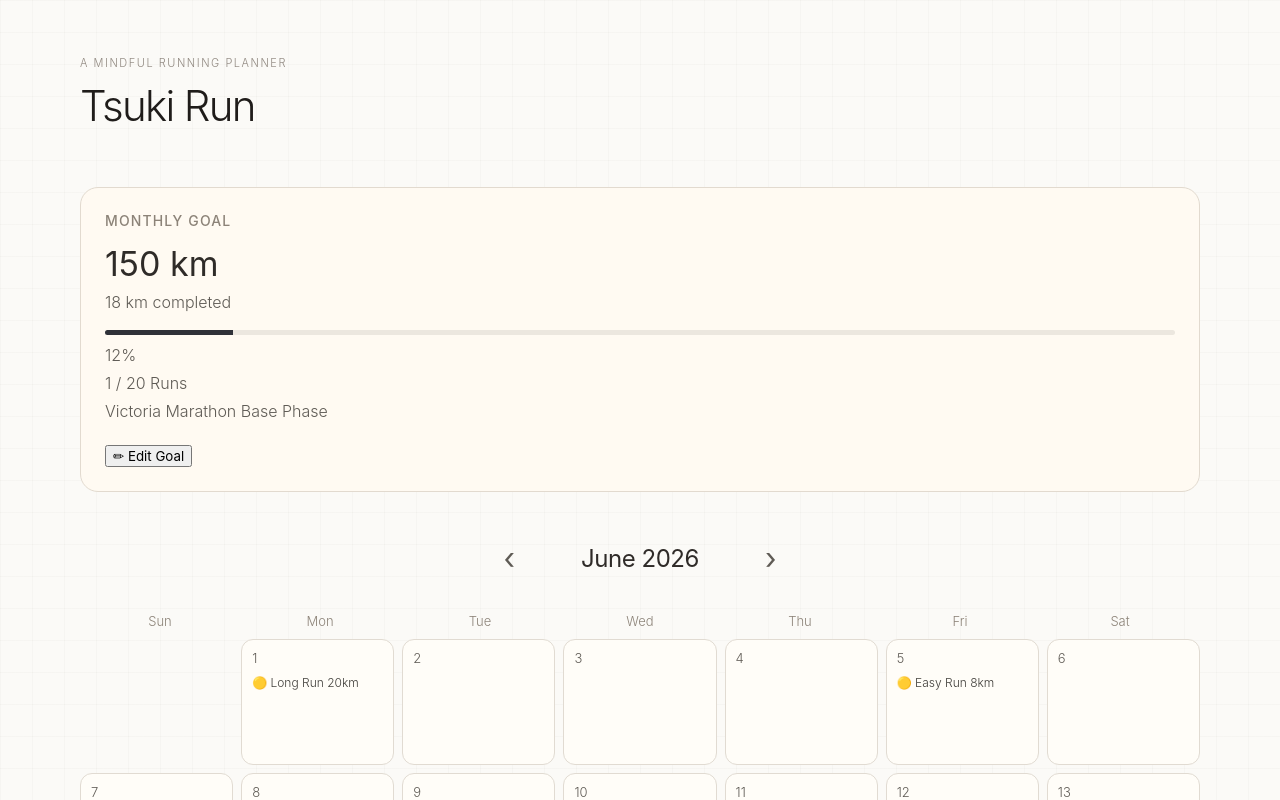
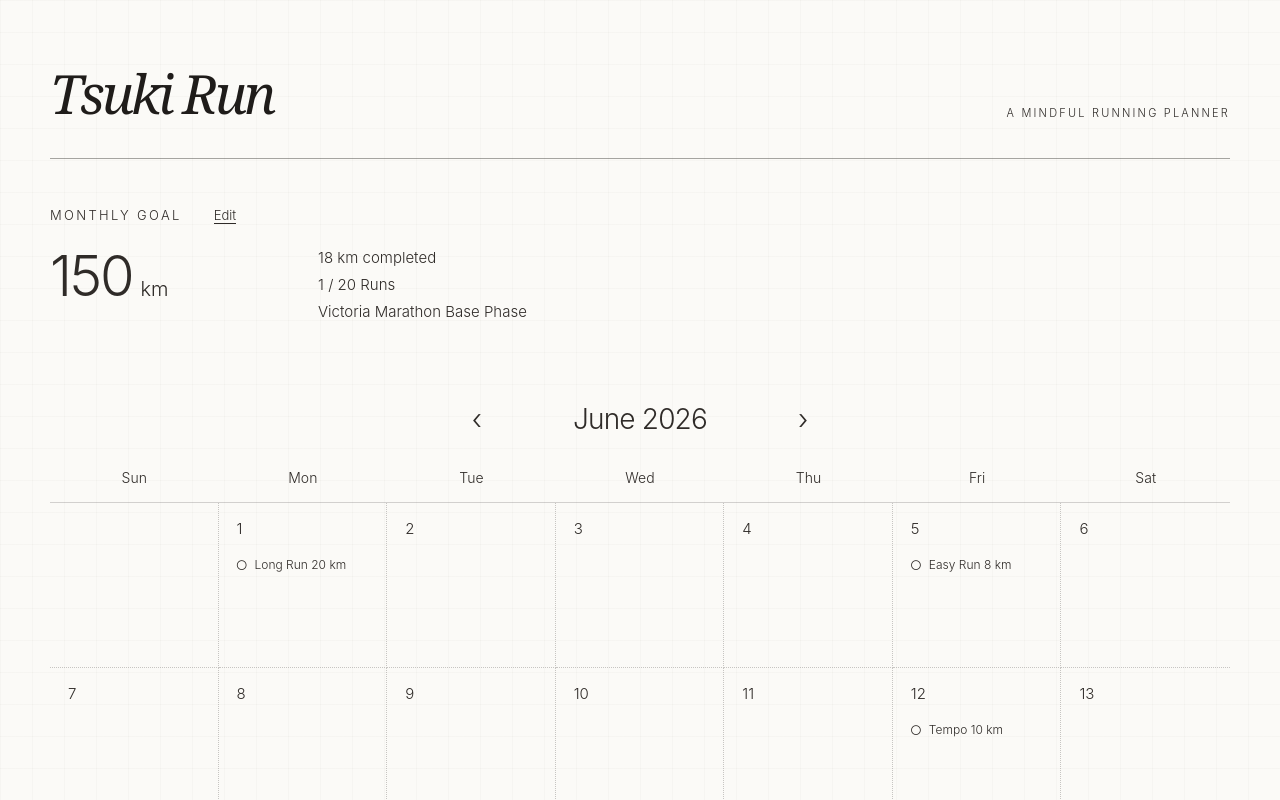
Before and after one commit to jameskktkim-dev/tsuki-run, a React app in the folder frontend/: page / in a window 1280 px wide. Shown: the top 800 px of the page. Built offline with nearby package versions, Linux system fonts and the light colour scheme; the HTML template or start-up script is replaced by a standard one.

Commit message:
Start sprint 2.5: establish design foundation

```diff
--- a/frontend/src/App.css
+++ b/frontend/src/App.css
@@ -1,26 +1,34 @@
 .app-shell {
-  max-width: 1120px;
+  max-width: 1180px;
   margin: 0 auto;
-  padding: 56px 28px 80px;
+  padding: 56px 36px 96px;
 }
 
 .app-header {
-  margin-bottom: 56px;
+  display: flex;
+  align-items: flex-end;
+  justify-content: space-between;
+  padding-bottom: 28px;
+  margin-bottom: 48px;
+  border-bottom: 1px solid rgba(47, 43, 40, 0.42);
 }
 
 .app-eyebrow {
+  order: 2;
   margin: 0 0 10px;
   font-size: 11px;
   font-weight: 300;
-  letter-spacing: 0.14em;
+  letter-spacing: 0.2em;
   text-transform: uppercase;
-  color: #8f877f;
+  color: #2f2b28;
 }
 
 .app-header h1 {
   margin: 0;
-  font-size: 42px;
+  font-family: Georgia, "Times New Roman", serif;
+  font-size: 54px;
   font-weight: 300;
-  letter-spacing: -0.04em;
+  font-style: italic;
+  letter-spacing: -0.06em;
   color: #1f1c1a;
 }
--- a/frontend/src/components/DayCell.jsx
+++ b/frontend/src/components/DayCell.jsx
@@ -10,13 +10,15 @@ export default function DayCell({ day, entry, today, onClick }) {
 
       {entry?.plan?.type && (
         <div className="entry-line">
-          🟡 {entry.plan.type} {entry.plan.distance}km
+          <span className="entry-marker">○</span>
+          {entry.plan.type} {entry.plan.distance} km
         </div>
       )}
 
       {entry?.result?.type && (
         <div className="entry-line">
-          🟢 {entry.result.type} {entry.result.distance}km
+          <span className="entry-marker completed">●</span>
+          {entry.result.type} {entry.result.distance} km
         </div>
       )}
     </div>
--- a/frontend/src/components/MonthlyCalendar.css
+++ b/frontend/src/components/MonthlyCalendar.css
@@ -1,111 +1,166 @@
-.monthly-goal-card {
-  border: 1px solid #e2dacf;
-  padding: 24px;
-  margin-bottom: 32px;
-  border-radius: 18px;
-  background-color: #fffaf2;
+.monthly-goal {
+  display: grid;
+  grid-template-columns: 220px 1fr;
+  column-gap: 48px;
+  max-width: 620px;
+  margin-bottom: 72px;
 }
 
-.monthly-goal-card h3 {
-  margin: 0 0 14px;
-  font-size: 14px;
-  font-weight: 500;
-  color: #8c8378;
-  text-transform: uppercase;
-  letter-spacing: 0.08em;
+.monthly-goal-header {
+  display: flex;
+  align-items: baseline;
+  gap: 32px;
+  grid-column: 1 / -1;
+  margin-bottom: 24px;
 }
 
-.monthly-goal-card h2 {
+.monthly-goal-label {
   margin: 0;
-  font-size: 34px;
-  font-weight: 400;
+  font-size: 13px;
+  font-weight: 300;
+  letter-spacing: 0.18em;
+  text-transform: uppercase;
+  color: #2f2b28;
 }
 
-.monthly-goal-card p {
-  margin: 8px 0;
-  color: #5f5b55;
+.monthly-goal-edit {
+  padding: 0;
+  border: none;
+  border-bottom: 1px solid #2f2b28;
+  background: transparent;
+  color: #2f2b28;
+  font-size: 13px;
+  font-weight: 300;
+}
+.monthly-goal-distance {
+  display: flex;
+  align-items: baseline;
+  gap: 8px;
 }
 
-.progress-bar {
-  width: 100%;
-  height: 5px;
-  background: #ece7df;
-  border-radius: 999px;
-  overflow: hidden;
-  margin: 18px 0 10px;
+.monthly-goal-distance span {
+  font-size: 56px;
+  font-weight: 300;
+  line-height: 1;
+  letter-spacing: -0.04em;
 }
 
-.progress-fill {
-  height: 100%;
-  background: #2f3138;
-  transition: width 0.3s ease;
+.monthly-goal-distance small {
+  font-size: 20px;
+  font-weight: 300;
+}
+
+.monthly-goal-details {
+  align-self: end;
+}
+
+.monthly-goal-details p {
+  margin: 0 0 8px;
+  font-size: 15px;
+  font-weight: 300;
+  color: #2f2b28;
 }
 
 .month-header {
   display: flex;
   align-items: center;
   justify-content: center;
-  gap: 24px;
-  margin-bottom: 20px;
+  gap: 42px;
+  margin-bottom: 32px;
 }
 
 .month-header button {
   border: none;
   background: transparent;
-  font-size: 30px;
-  cursor: pointer;
-  color: #5f5b55;
+  font-size: 28px;
+  font-weight: 300;
+  color: #2f2b28;
 }
 
 .month-header h2 {
-  min-width: 190px;
+  min-width: 220px;
+  margin: 0;
   text-align: center;
-  font-weight: 400;
-  letter-spacing: -0.02em;
+  font-size: 28px;
+  font-weight: 300;
+  letter-spacing: -0.03em;
 }
 
 .weekday-grid {
   display: grid;
   grid-template-columns: repeat(7, 1fr);
-  margin-bottom: 10px;
-  color: #8c8378;
-  font-size: 13px;
+  margin-bottom: 0;
+  border-bottom: 1px solid rgba(47, 43, 40, 0.2);
+  color: #2f2b28;
+  font-size: 14px;
+  font-weight: 300;
   text-align: center;
+}
+
+.weekday-grid div {
+  padding-bottom: 16px;
 }
 
 .calendar-grid {
   display: grid;
   grid-template-columns: repeat(7, 1fr);
-  gap: 8px;
+  gap: 0;
+}
+
+.calendar-grid > div {
+  border-right: 1px dotted rgba(47, 43, 40, 0.25);
+  border-bottom: 1px dotted rgba(47, 43, 40, 0.25);
+}
+
+.calendar-grid > div:nth-child(7n) {
+  border-right: none;
 }
 
 .day-cell {
-  min-height: 104px;
-  padding: 10px;
-  border: 1px solid #e1dbd2;
-  border-radius: 12px;
-  background-color: #fffdf8;
+  min-height: 132px;
+  padding: 16px 18px;
+  background: transparent;
   cursor: pointer;
-  transition: background-color 0.15s ease, transform 0.15s ease;
+  transition: background-color 0.15s ease;
 }
 
 .day-cell:hover {
-  background-color: #fff7ea;
-  transform: translateY(-1px);
+  background-color: rgba(47, 43, 40, 0.025);
 }
 
 .day-cell.today {
-  background-color: #f2eadf;
+  background-color: rgba(204, 185, 157, 0.18);
 }
 
 .day-number {
-  margin-bottom: 8px;
-  font-size: 13px;
-  color: #5f5b55;
+  margin-bottom: 18px;
+  font-size: 15px;
+  font-weight: 300;
+  color: #2f2b28;
 }
 
 .entry-line {
+  display: flex;
+  align-items: center;
+  gap: 8px;
+  margin-bottom: 8px;
   font-size: 12px;
   line-height: 1.5;
-  color: #3f3d39;
+  font-weight: 300;
+  color: #2f2b28;
 }
+
+.entry-marker {
+  display: inline-flex;
+  align-items: center;
+  justify-content: center;
+  width: 10px;
+  flex-shrink: 0;
+  font-size: 13px;
+  line-height: 1;
+  color: #2f2b28;
+}
+
+.entry-marker.completed {
+  color: #000;
+}
--- a/frontend/src/components/MonthlyGoal.jsx
+++ b/frontend/src/components/MonthlyGoal.jsx
@@ -1,60 +1,41 @@
-export default function MonthlyGoal({
-  entries,
-  goal,
-  onEdit,
-}) {
+export default function MonthlyGoal({ entries, goal, onEdit }) {
   const goalDistance = goal.distance;
   const goalRuns = goal.runs;
   const trainingPhase = goal.phase;
-  const completedDistance = entries.reduce((total, entry) => {
-    if (entry.result?.completed) {
-      return total + Number(entry.result.distance || 0);
-    }
 
-    return total;
-  }, 0);
-
-  const completedRuns = entries.filter(
-    (entry) => entry.result?.completed
-  ).length;
-
-  const progress = Math.min(
-    (completedDistance / goalDistance) * 100,
-    100
+  const completedEntries = entries.filter(
+    (entry) => entry?.result?.distance && entry?.result?.type !== "Rest"
   );
 
+  const completedDistance = completedEntries.reduce(
+    (total, entry) => total + Number(entry.result.distance || 0),
+    0
+  );
+
+  const completedRuns = completedEntries.length;
+
   return (
-    <div className="monthly-goal-card">
-      <h3>Monthly Goal</h3>
+    <section className="monthly-goal">
+      <div className="monthly-goal-header">
+        <p className="monthly-goal-label">Monthly Goal</p>
 
-      <h2>{goalDistance} km</h2>
-
-      <p>{completedDistance} km completed</p>
-
-      <div className="progress-bar">
-        <div
-          className="progress-fill"
-          style={{
-            width: `${progress}%`,
-          }}
-        />
+        <button className="monthly-goal-edit" onClick={onEdit}>
+          Edit
+        </button>
       </div>
 
-      <p>{Math.round(progress)}%</p>
+      <div className="monthly-goal-distance">
+        <span>{goalDistance}</span>
+        <small>km</small>
+      </div>
 
-      <p>
-        {completedRuns} / {goalRuns} Runs
-      </p>
-
-      <p>{trainingPhase}</p>
-      <button
-        onClick={onEdit}
-        style={{
-            marginTop: "16px",
-        }}
-        >
-        ✏ Edit Goal
-      </button>
-    </div>
+      <div className="monthly-goal-details">
+        <p>{completedDistance} km completed</p>
+        <p>
+          {completedRuns} / {goalRuns} Runs
+        </p>
+        <p>{trainingPhase}</p>
+      </div>
+    </section>
   );
 }
```
Also changed, not shown: 1 other file (tests, documents, lock files or other folders).
